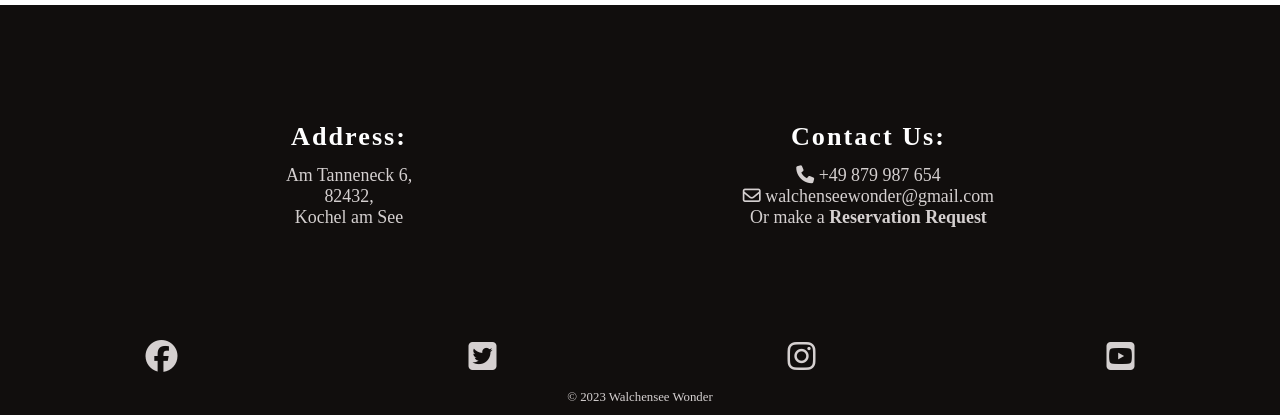
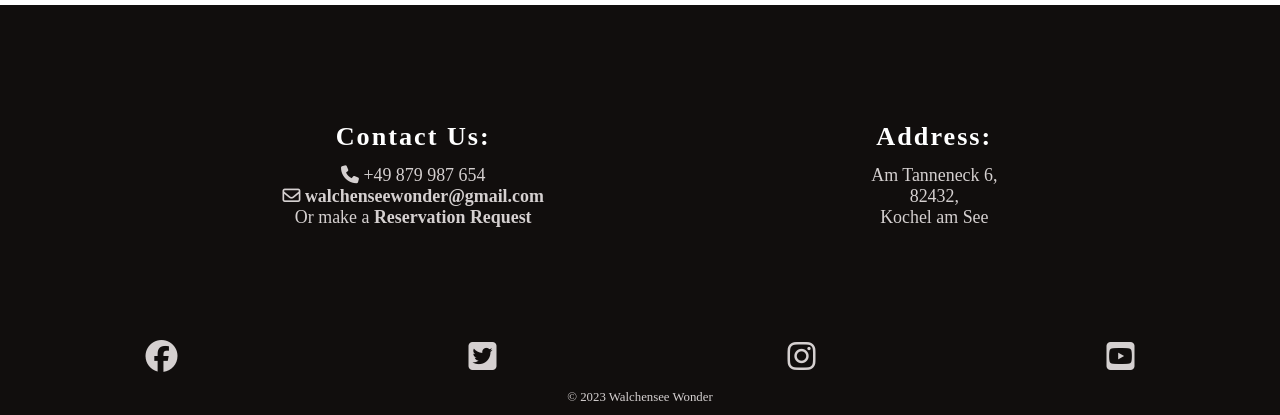
Before and after one commit to aoifemcoleman/Wellness-Walchensee, a plain HTML site: page gallery.html in a window 1280 px wide. Shown: the part 1702-2117 px from the top of the page. Drawn offline with Linux system fonts and the light colour scheme; a web font is replaced by a local one.

Commit message:
Switch order of contact us and address divs in gallery.html and reservation.html to match index.html

```diff
--- a/gallery.html
+++ b/gallery.html
@@ -55,15 +55,15 @@
     <footer>
         <section>
             <div class="contact">
-                <div id="address">
-                    <h3>Address:</h3>
-                    <p>Am Tanneneck 6,<br>82432,<br>Kochel am See</p>
-                </div>
-                <div id="contact-details">
+                <div>
                     <h3>Contact Us:</h3>
                     <p><i class="fa-solid fa-phone"></i> +49 879 987 654</p>
-                    <p><i class="fa-regular fa-envelope"></i> walchenseewonder@gmail.com</p>
+                    <p><i class="fa-regular fa-envelope"></i> <a href="mailto:walchenseewonder@gmail.com">walchenseewonder@gmail.com</a></p>
                     <p>Or make a <a href="reservation.html">Reservation Request</a></p>
+                </div>
+                <div>
+                <h3>Address:</h3>
+                <p>Am Tanneneck 6,<br>82432,<br>Kochel am See</p>
                 </div>
             </div>
         </section>
```
Also changed, not shown: reservation.html (+6 -5 lines).
